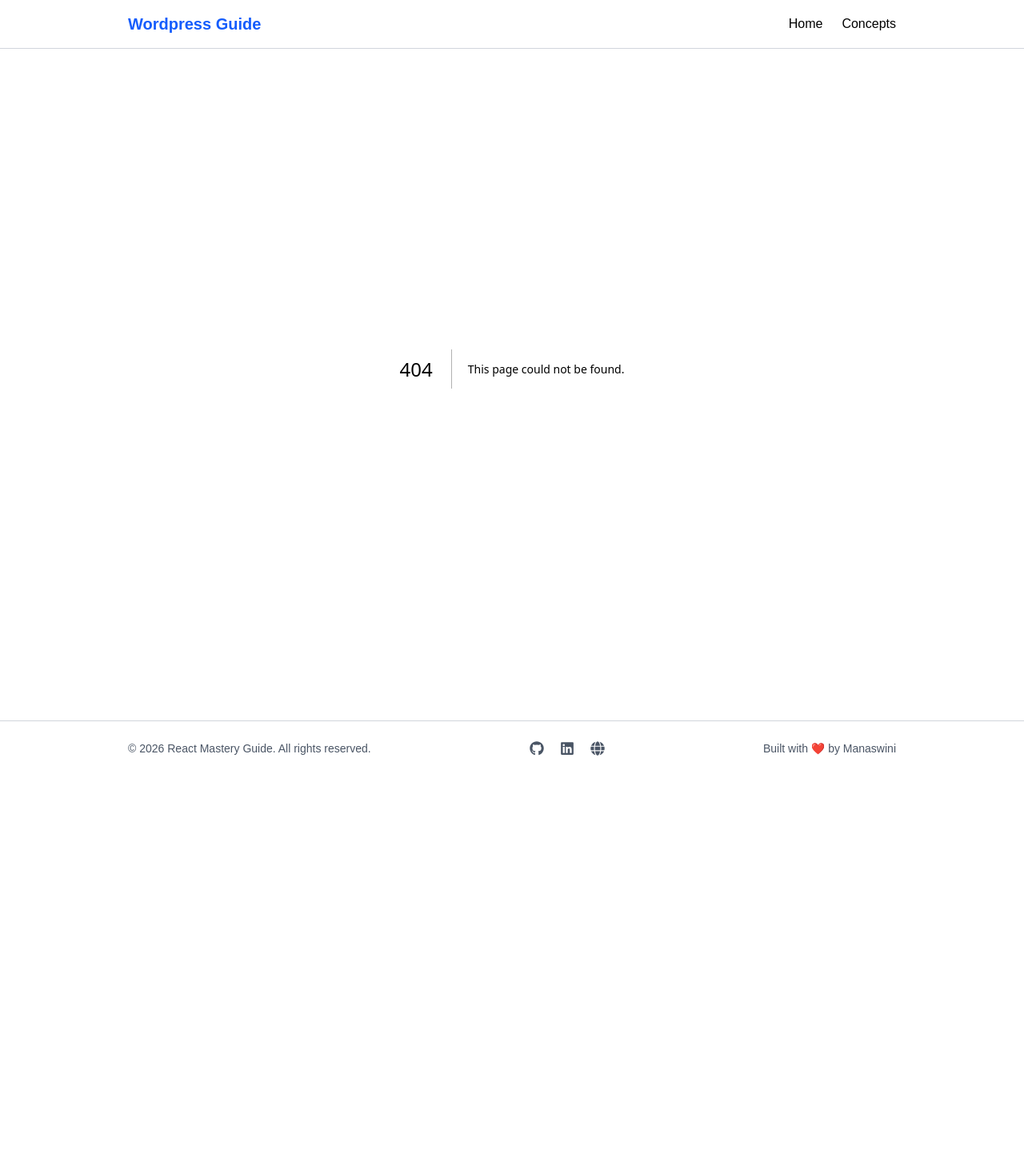
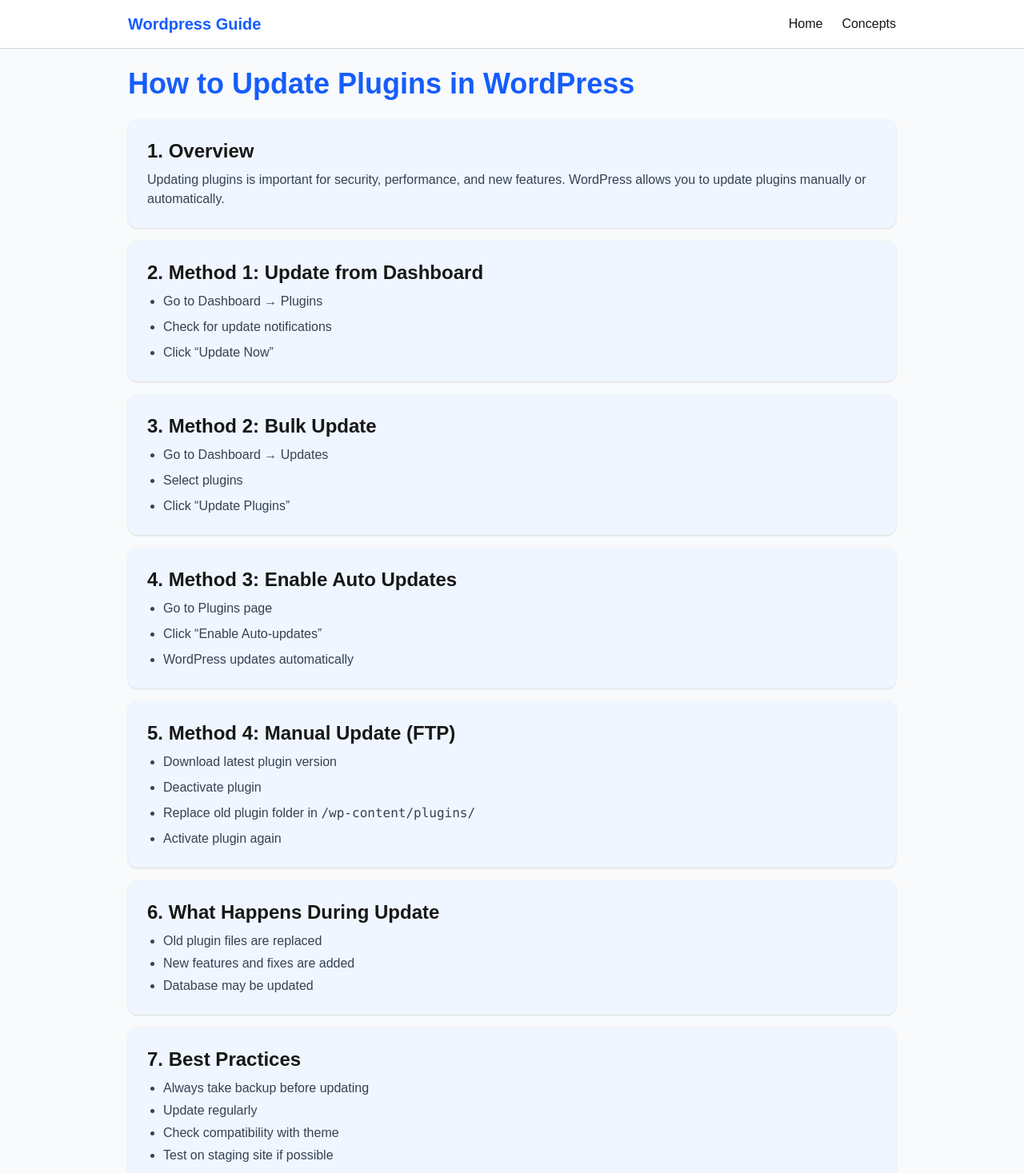
Before and after one commit to Monisasmal/WordPress-Concepts, a Next.js app: page /concepts/UpdatePlugins in a window 1280 px wide. Before the commit this address had no page. Shown: the top 1467 px of the page at 80% size. Before the commit the page ends 970 px from the top, so only its background shows below. Built offline with nearby package versions, Linux system fonts and the light colour scheme.

Commit message:
first commit

```diff
--- /dev/null
+++ b/src/app/concepts/UpdatePlugins/page.tsx
@@ -0,0 +1,142 @@
+export default function UpdatePlugins() {
+  return (
+    <div className="bg-gray-50 min-h-screen">
+
+      {/* Container */}
+      <div className="w-full max-w-5xl mx-auto px-4 sm:px-6 lg:px-8 py-6">
+
+        {/* Header */}
+        <h1 className="text-2xl sm:text-3xl md:text-4xl font-bold text-blue-600 mb-6">
+          How to Update Plugins in WordPress
+        </h1>
+
+        {/* Card Wrapper */}
+        <div className="space-y-4">
+
+          {/* Overview */}
+          <section className="bg-blue-50 shadow-sm rounded-xl p-4 sm:p-6">
+            <h2 className="text-lg sm:text-xl md:text-2xl font-semibold mb-2">
+              1. Overview
+            </h2>
+            <p className="text-sm sm:text-base text-gray-700">
+              Updating plugins is important for security, performance, and new features.
+              WordPress allows you to update plugins manually or automatically.
+            </p>
+          </section>
+
+          {/* Method 1 */}
+          <section className="bg-blue-50 shadow-sm rounded-xl p-4 sm:p-6">
+            <h2 className="text-lg sm:text-xl md:text-2xl font-semibold mb-2">
+              2. Method 1: Update from Dashboard
+            </h2>
+            <ul className="list-disc ml-5 text-sm sm:text-base text-gray-700 space-y-2">
+              <li>Go to Dashboard → Plugins</li>
+              <li>Check for update notifications</li>
+              <li>Click “Update Now”</li>
+            </ul>
+          </section>
+
+          {/* Method 2 */}
+          <section className="bg-blue-50 shadow-sm rounded-xl p-4 sm:p-6">
+            <h2 className="text-lg sm:text-xl md:text-2xl font-semibold mb-2">
+              3. Method 2: Bulk Update
+            </h2>
+            <ul className="list-disc ml-5 text-sm sm:text-base text-gray-700 space-y-2">
+              <li>Go to Dashboard → Updates</li>
+              <li>Select plugins</li>
+              <li>Click “Update Plugins”</li>
+            </ul>
+          </section>
+
+          {/* Method 3 */}
+          <section className="bg-blue-50 shadow-sm rounded-xl p-4 sm:p-6">
+            <h2 className="text-lg sm:text-xl md:text-2xl font-semibold mb-2">
+              4. Method 3: Enable Auto Updates
+            </h2>
+            <ul className="list-disc ml-5 text-sm sm:text-base text-gray-700 space-y-2">
+              <li>Go to Plugins page</li>
+              <li>Click “Enable Auto-updates”</li>
+              <li>WordPress updates automatically</li>
+            </ul>
+          </section>
+
+          {/* Method 4 */}
+          <section className="bg-blue-50 shadow-sm rounded-xl p-4 sm:p-6">
+            <h2 className="text-lg sm:text-xl md:text-2xl font-semibold mb-2">
+              5. Method 4: Manual Update (FTP)
+            </h2>
+            <ul className="list-disc ml-5 text-sm sm:text-base text-gray-700 space-y-2">
+              <li>Download latest plugin version</li>
+              <li>Deactivate plugin</li>
+              <li>Replace old plugin folder in <code>/wp-content/plugins/</code></li>
+              <li>Activate plugin again</li>
+            </ul>
+          </section>
+
+          {/* What Happens */}
+          <section className="bg-blue-50 shadow-sm rounded-xl p-4 sm:p-6">
+            <h2 className="text-lg sm:text-xl md:text-2xl font-semibold mb-2">
+              6. What Happens During Update
+            </h2>
+            <ul className="list-disc ml-5 text-sm sm:text-base text-gray-700 space-y-1">
+              <li>Old plugin files are replaced</li>
+              <li>New features and fixes are added</li>
+              <li>Database may be updated</li>
+            </ul>
+          </section>
+
+          {/* Best Practices */}
+          <section className="bg-blue-50 shadow-sm rounded-xl p-4 sm:p-6">
+            <h2 className="text-lg sm:text-xl md:text-2xl font-semibold mb-2">
+              7. Best Practices
+            </h2>
+            <ul className="list-disc ml-5 text-sm sm:text-base text-gray-700 space-y-1">
+              <li>Always take backup before updating</li>
+              <li>Update regularly</li>
+              <li>Check compatibility with theme</li>
+              <li>Test on staging site if possible</li>
+            </ul>
+          </section>
+
+          {/* Advantages */}
+          <section className="bg-blue-50 shadow-sm rounded-xl p-4 sm:p-6">
+            <h2 className="text-lg sm:text-xl md:text-2xl font-semibold mb-2">
+              8. Advantages
+            </h2>
+            <ul className="list-disc ml-5 text-sm sm:text-base text-gray-700 space-y-1">
+              <li>Improves security</li>
+              <li>Fixes bugs</li>
+              <li>Adds new features</li>
+            </ul>
+          </section>
+
+          {/* Risks */}
+          <section className="bg-blue-50 shadow-sm rounded-xl p-4 sm:p-6">
+            <h2 className="text-lg sm:text-xl md:text-2xl font-semibold mb-2">
+              9. Risks
+            </h2>
+            <ul className="list-disc ml-5 text-sm sm:text-base text-gray-700 space-y-1">
+              <li>Plugin conflicts</li>
+              <li>Site break if incompatible</li>
+              <li>Data issues in rare cases</li>
+            </ul>
+          </section>
+
+          {/* Interview */}
+          <section className="bg-blue-50 shadow-sm rounded-xl p-4 sm:p-6">
+            <h2 className="text-lg sm:text-xl md:text-2xl font-semibold mb-2">
+              Interview Points
+            </h2>
+            <ul className="list-disc ml-5 text-sm sm:text-base text-gray-900 space-y-1">
+              <li>Update via dashboard, bulk, auto, or FTP</li>
+              <li>Important for security & performance</li>
+              <li>Always take backup before update</li>
+              <li>Check compatibility</li>
+            </ul>
+          </section>
+
+        </div>
+      </div>
+    </div>
+  );
+}
--- a/src/app/concepts/page.tsx
+++ b/src/app/concepts/page.tsx
@@ -21,6 +21,7 @@
      {name: "Difference Between Free and Premium Themes?", path:"/concepts/FreeVsPremiumThemes"},
      {name: "What is a Plugin in WordPress?", path:"/concepts/WhatIsPlugin"},
      {name: "How to Install Plugins in WordPress?", path:"/concepts/InstallPlugins"},
+     {name: "How to Update Plugins in WordPress?", path:"/concepts/UpdatePlugins"},
 ];
 
 export default function Concepts(){
```
